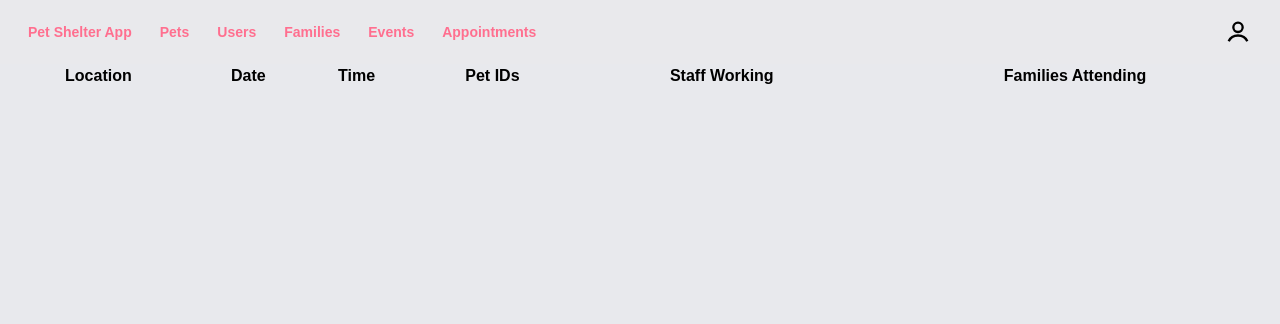
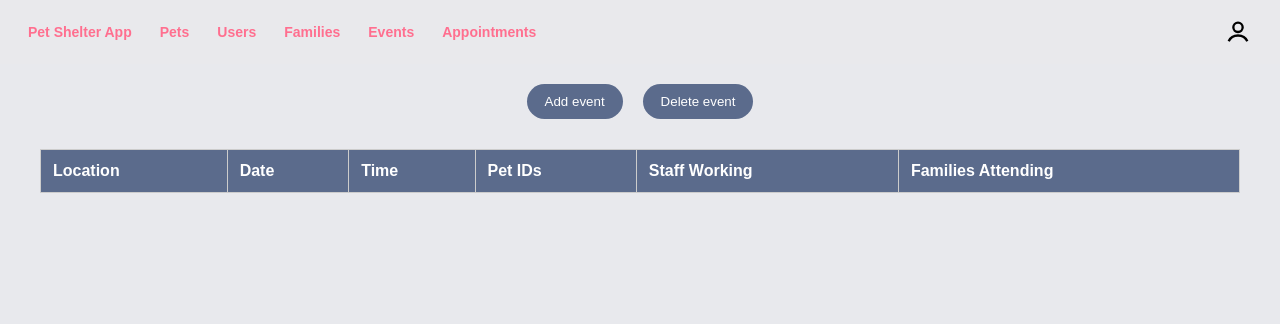
Before and after one commit to michelleegao/CS-4750-Pet-Shelter, a Flask app: template templates/events_search.html in a window 1280 px wide. Shown: the top 324 px of the page. Run offline with Flask 3, Linux system fonts and the light colour scheme; the template is opened without the code that fills it, so the values that code supplies are empty; some web fonts are replaced.

Commit message:
added logic to show all events in a table

```diff
--- a/static/css/events_search.css
+++ b/static/css/events_search.css
@@ -50,6 +50,55 @@ body {
     flex-shrink: 0;
 }
 
+/* button stylings */
+.action-items {
+    display: flex;
+    justify-content: center;
+    gap: 20px;
+    margin: 20px 0;
+}
+
+.add-btn, .delete-btn {
+    background-color: #5b6b8c;
+    color: white;
+    border: none;
+    padding: 10px 18px;
+    border-radius: 20px;
+    font-weight: 500;
+    cursor: pointer;
+    text-decoration: none;
+}
+
+/* events table */
 .events-table {
     width: 100%;
+    border-collapse: collapse;
+
+    max-width: 1200px;
+    margin: 30px auto;
 }
+
+/* header cells */
+.events-table th {
+    border: 1px solid #ccc;
+    padding: 12px;
+    background-color: #5b6b8c;
+    color: white;
+    text-align: left;
+}
+
+/* data cells */
+.events-table td {
+    border: 1px solid #ccc;
+    padding: 10px;
+}
+
+/* alternating row colors (optional but nice) */
+.events-table tr:nth-child(even) {
+    background-color: #f5f5f5;
+}
+
+/* hover effect (optional) */
+.events-table tr:hover {
+    background-color: #e0e4ef;
+}
--- a/templates/events_search.html
+++ b/templates/events_search.html
@@ -26,6 +26,11 @@
             </nav>
         </div>
 
+        <!-- Add and delete buttons -->
+        <div class="action-items">
+            <button onclick="location.href='/events_add'" class="add-btn">Add event</button>
+            <button onclick="location.href='/events_delete'" class="delete-btn">Delete event</button>
+        </div>
 
         <!-- Table listing all events -->
         <table class="events-table">
@@ -37,6 +42,18 @@
                 <th>Staff Working</th>
                 <th>Families Attending</th>
             </tr>
+            {% if events %}
+                {% for event in events %}
+                    <tr>
+                        <td>{{ event.street_name }} {{ event.zip_code }} {{ event.country }}</td>
+                        <td>{{ event.event_date }}</td>
+                        <td>{{ event.event_time }}</td>
+                        <td>{{ event.pet_names }}</td>
+                        <td>{{ event.staff_names }}</td>
+                        <td>{{ event.family_names }}</td>
+                    </tr>
+                {% endfor %}
+            {% endif %}
         </table>
 
     </div>
```
Also changed, not shown: routes/events_routes.py (+77 -3 lines).
